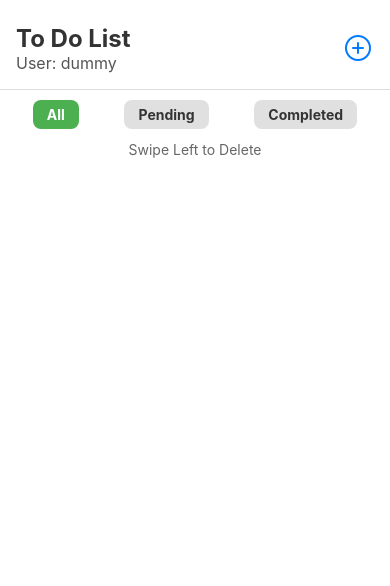
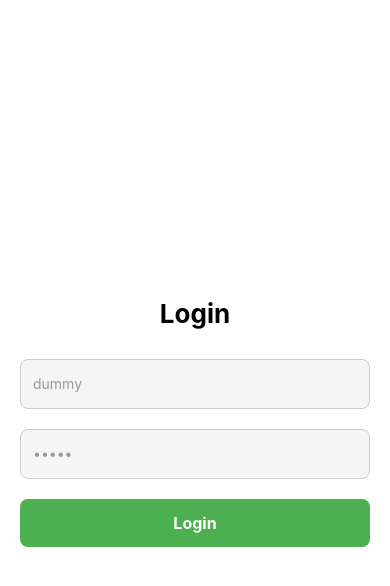
Before and after one commit to CarnageX19/todo-app-react-native, a React Native app: screen /Login in a window 390 px wide. Shown: the top 586 px of the page. Built offline with nearby package versions, Linux system fonts and the light colour scheme.

Commit message:
Added Login screen functionality

```diff
--- a/App.js
+++ b/App.js
@@ -1,6 +1,6 @@
 import { StatusBar } from 'expo-status-bar';
 import { StyleSheet, Text, View } from 'react-native';
-import {Homescreen, Addtodo} from './components';
+import {Homescreen, Addtodo, Loginscreen} from './components';
 import { NavigationContainer } from '@react-navigation/native';
 import { createNativeStackNavigator } from '@react-navigation/native-stack';
 import { Provider } from 'react-redux';
@@ -14,10 +14,11 @@ export default function App() {
     <GestureHandlerRootView style={{ flex: 1 }}>
       <Provider store={store}>
         <NavigationContainer>
-          <Stack.Navigator initialRouteName="Home">
+        <Stack.Navigator initialRouteName="Login">
+            <Stack.Screen name="Login" component={Loginscreen} options={{ headerShown: false }} />
             <Stack.Screen name="Home" component={Homescreen} options={{headerShown:false}}/>
             <Stack.Screen name="Addtodo" component={Addtodo} options={{title:"Add new stuff to do"}}/>
-          </Stack.Navigator>
+        </Stack.Navigator>
           <StatusBar style="auto" />
         </NavigationContainer>
       </Provider>
--- /dev/null
+++ b/components/Loginscreen.js
@@ -0,0 +1,73 @@
+import React from 'react';
+import { View, Text, TextInput, TouchableOpacity, StyleSheet } from 'react-native';
+import { useDispatch } from 'react-redux';
+import { setCurrentUser } from '../globalstate/userslice';
+
+export default function LoginScreen({ navigation }) {
+  const dispatch = useDispatch();
+
+  const handleLogin = () => {
+    dispatch(setCurrentUser("dummy"));
+    navigation.replace("Home");
+  };
+
+  return (
+    <View style={styles.container}>
+      <Text style={styles.title}>Login</Text>
+
+      <TextInput
+        style={styles.input}
+        value="dummy"
+        editable={false}
+        placeholder="Username"
+      />
+      <TextInput
+        style={styles.input}
+        value="dummy"
+        editable={false}
+        placeholder="Password"
+        secureTextEntry
+      />
+
+      <TouchableOpacity style={styles.button} onPress={handleLogin}>
+        <Text style={styles.buttonText}>Login</Text>
+      </TouchableOpacity>
+    </View>
+  );
+}
+
+const styles = StyleSheet.create({
+  container: {
+    flex: 1,
+    justifyContent: 'center',
+    paddingHorizontal: 20,
+    backgroundColor: '#fff',
+  },
+  title: {
+    fontSize: 26,
+    fontWeight: 'bold',
+    marginBottom: 30,
+    textAlign: 'center',
+  },
+  input: {
+    height: 50,
+    borderColor: '#ccc',
+    borderWidth: 1,
+    marginBottom: 20,
+    borderRadius: 8,
+    paddingHorizontal: 12,
+    backgroundColor: '#f5f5f5',
+    color: '#999',
+  },
+  button: {
+    backgroundColor: '#4CAF50',
+    paddingVertical: 14,
+    borderRadius: 8,
+    alignItems: 'center',
+  },
+  buttonText: {
+    color: '#fff',
+    fontSize: 16,
+    fontWeight: 'bold',
+  },
+});
--- a/components/index.js
+++ b/components/index.js
@@ -2,10 +2,12 @@ import Homescreen from "./Homescreen";
 import Todos from "./Todos";
 import Header from "./Header";
 import Addtodo from "./Addtodo";
+import Loginscreen from "./Loginscreen";
 
 export{
     Homescreen,
     Todos,
     Header,
-    Addtodo
+    Addtodo,
+    Loginscreen
 }
```
